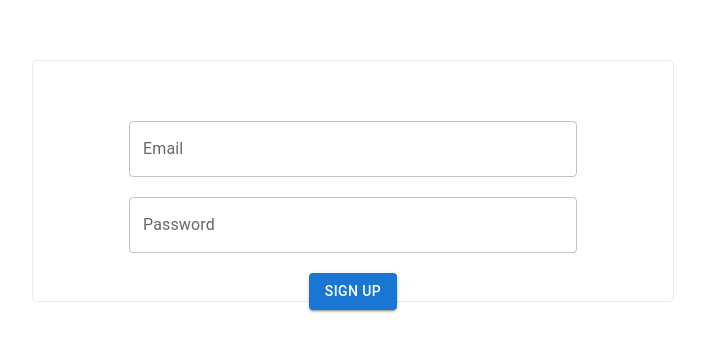
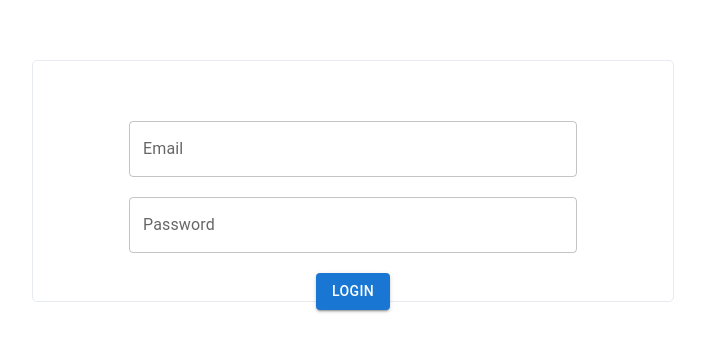
Before and after one commit to shreyanshgoyal99/project-collaborator, a React (Create React App) app in the folder project-comrade/: page / in a window 1280 px wide. Shown: the part 260-612 px from the top of the page, without its empty margins (287-992 px from the left). Built offline with nearby package versions, Linux system fonts and the light colour scheme.

Commit message:
added  login and signup code

```diff
--- a/project-comrade/src/App.js
+++ b/project-comrade/src/App.js
@@ -1,11 +1,12 @@
 import { Switch, Route} from "react-router-dom";
 import Signup from "./pages/Signup/index"
+import Login from "./pages/Login/index"
 import './App.css';
 
 function App() {
   return (
     <div className="App">
-      <Signup/>
+      <Login/>
     </div>
   );
 }
--- a/project-comrade/src/pages/Login/index.js
+++ b/project-comrade/src/pages/Login/index.js
@@ -3,14 +3,32 @@ import TextField from '@mui/material/TextField';
 import Button from '@mui/material/Button';
 class Login extends Component {
 
+constructor(props) {
+    super();
+    this.state={
+        username:"",
+        password:""
+    }
+}
+handleOnChange(event,label){
+    this.setState(prevState=>({
+        ...prevState,
+        [label]:event.target.value
+    }))
+}
+
+submit(){
+    console.log("on submitting")
+}
+
 render() {
     return(
         <div>
-            <div style={{borderRadius:'5px', margin:'25% auto', height:"30vh", width:'50%', border:'1px solid #e7ebf0', padding:"20% 0px;"}}>
+            <div style={{borderRadius:'5px', margin:'25% auto', height:"30vh", width:'50%', border:'1px solid #e7ebf0'}}>
                 <div style={{marginTop:"50px"}}>
-                <TextField className="sign-text" id="outlined-basic" label="Email" variant="outlined" />
-                <TextField className="sign-text" id="outlined-basic" label="Password" variant="outlined" />
-                <Button className="sign-button"variant="contained">Login</Button>
+                <TextField className="sign-text" id="outlined-basic" label="Email" variant="outlined"  onChange={(e)=>{this.handleOnChange(e, "username")}}/>
+                <TextField className="sign-text" id="outlined-basic" label="Password" variant="outlined" onChange={(e)=>{this.handleOnChange(e, "password")}}/>
+                <Button className="sign-button"variant="contained" onClick={this.onSubmit}>Login</Button>
                 </div>
             </div>
         </div>
--- a/project-comrade/src/pages/Signup/index.js
+++ b/project-comrade/src/pages/Signup/index.js
@@ -2,15 +2,31 @@ import React,{Component} from "react"
 import TextField from '@mui/material/TextField';
 import Button from '@mui/material/Button';
 class Signup extends Component {
+    constructor(props) {
+        super(props);
+        this.state={
+            username:"",
+            password:""
+        }
+    }
+    handleOnChange(event,label){
+        this.setState(prevState=>({
+            ...prevState,
+            [label]:event.target.value
+        }))
+    }
 
+    submit(){
+        console.log("on submitting")
+    }
 render() {
     return(
         <div>
-            <div style={{borderRadius:'5px', margin:'25% auto', height:"30vh", width:'50%', border:'1px solid #e7ebf0', padding:"20% 0px;"}}>
+            <div style={{borderRadius:'5px', margin:'25% auto', height:"30vh", width:'50%', border:'1px solid #e7ebf0'}}>
                 <div style={{marginTop:"50px"}}>
-                <TextField className="sign-text" id="outlined-basic" label="Email" variant="outlined" />
-                <TextField className="sign-text" id="outlined-basic" label="Password" variant="outlined" />
-                <Button className="sign-button"variant="contained">Sign Up</Button>
+                <TextField className="sign-text" id="outlined-basic" label="Email" variant="outlined" onChange={(e)=>{this.handleOnChange(e, "username")}}/>
+                <TextField className="sign-text" id="outlined-basic" label="Password" variant="outlined" onChange={(e)=>{this.handleOnChange(e, "password")}}/>
+                <Button className="sign-button"variant="contained" onClick={this.onSubmit}>Sign Up</Button>
                 </div>
             </div>
         </div>
```
